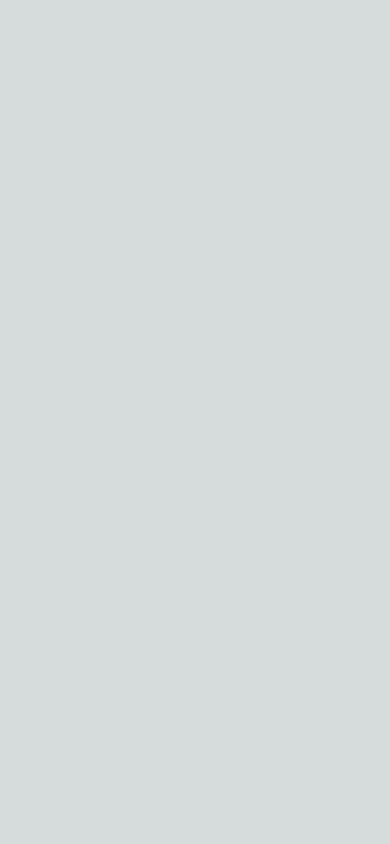
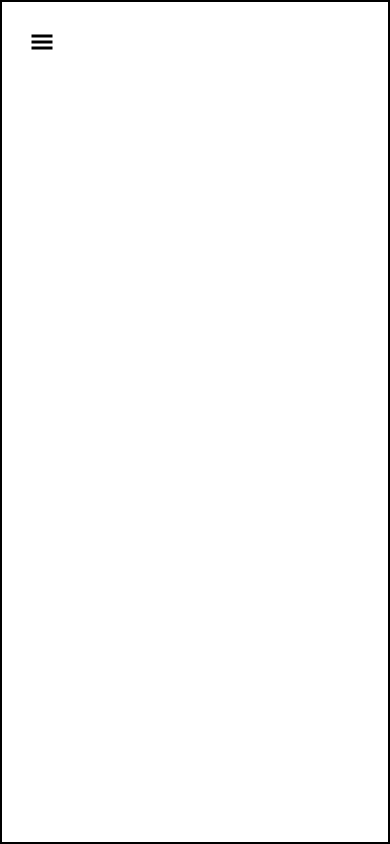
Before and after one commit to coderfrnd/E-commerce, a Next.js app: page / in a window 390 px wide. Built offline with nearby package versions, Linux system fonts and the light colour scheme.

Commit message:
Mobile side bar done

```diff
--- a/src/app/Component/Header/Mobile.js
+++ b/src/app/Component/Header/Mobile.js
@@ -0,0 +1,35 @@
+"use client"
+import React, { useState } from 'react';
+import { GiHamburgerMenu } from "react-icons/gi";
+import { SiFlipkart } from "react-icons/si";
+import Sidebar from './Sidebar';
+import { RxCross1 } from "react-icons/rx";
+
+const Mobile = () => {
+    // useState to control sidebar visibility
+    const [isSidebarOpen, setIsSidebarOpen] = useState(true);
+
+    // Function to toggle sidebar visibility
+    const toggleSidebar = () => {
+        setIsSidebarOpen(!isSidebarOpen);
+        // console.log("Click")
+    };
+
+    return (
+        <div className="sm:w-32px h-full w-full flex flex-row">
+            {/* <div className='flex m-6 w-full h-full justify-center'> */}
+                {/* Clickable hamburger menu icon */}
+     {
+       ( isSidebarOpen ? <div className ='h-8 w-8 flex m-6 justify-center'><GiHamburgerMenu className='h-8 w-6 cursor-pointer' onClick={toggleSidebar}/></div> :
+       <div className ='h-full w-full flex'>
+        <Sidebar/>
+        <RxCross1 onClick ={toggleSidebar} className ='h-8 w-8 m-2  '/>
+        </div>
+       )
+     }
+
+        </div>
+    );
+}
+
+export default Mobile;
--- /dev/null
+++ b/src/app/Component/Header/Sidebar.js
@@ -0,0 +1,13 @@
+import React from 'react'
+
+const Sidebar = () => {
+  return (
+    <div className="h-full w-[75%]  ">
+  Sidebar
+  {/* border-2 border-black */}
+
+    </div>
+  )
+}
+
+export default Sidebar
--- a/src/app/globals.css
+++ b/src/app/globals.css
@@ -1,33 +1,3 @@
 @tailwind base;
 @tailwind components;
 @tailwind utilities;
-
-:root {
-  --foreground-rgb: 0, 0, 0;
-  --background-start-rgb: 214, 219, 220;
-  --background-end-rgb: 255, 255, 255;
-}
-
-@media (prefers-color-scheme: dark) {
-  :root {
-    --foreground-rgb: 255, 255, 255;
-    --background-start-rgb: 0, 0, 0;
-    --background-end-rgb: 0, 0, 0;
-  }
-}
-
-body {
-  color: rgb(var(--foreground-rgb));
-  background: linear-gradient(
-      to bottom,
-      transparent,
-      rgb(var(--background-end-rgb))
-    )
-    rgb(var(--background-start-rgb));
-}
-
-@layer utilities {
-  .text-balance {
-    text-wrap: balance;
-  }
-}
--- a/src/app/page.js
+++ b/src/app/page.js
@@ -1,10 +1,14 @@
+import Mobile from "./Component/Header/Mobile";
 
 
 export default function Home() {
   return (
-   <>
+   <div className="w-full h-screen">
+    <div className='h-full border-2 border-black'>
+      <Mobile/>
+    </div>
 
 
-   </>
+   </div>
   );
 }
```
